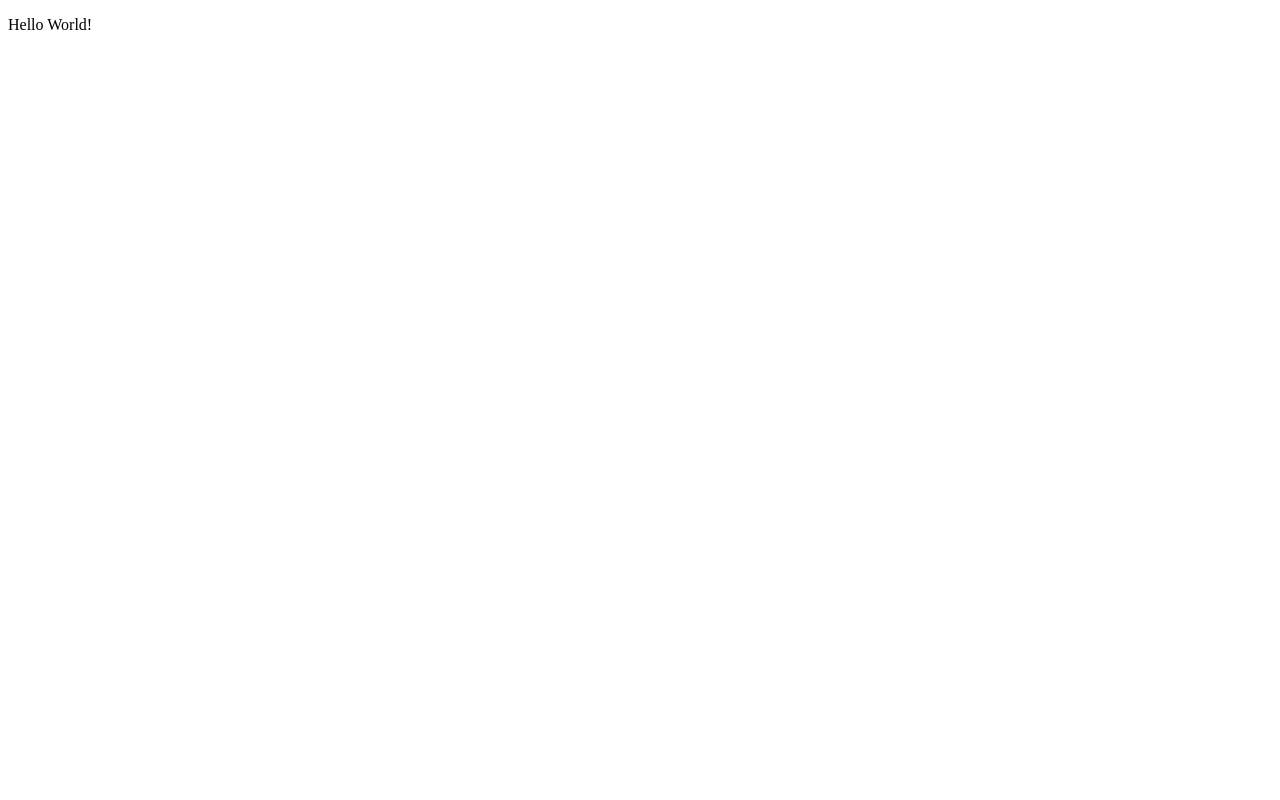
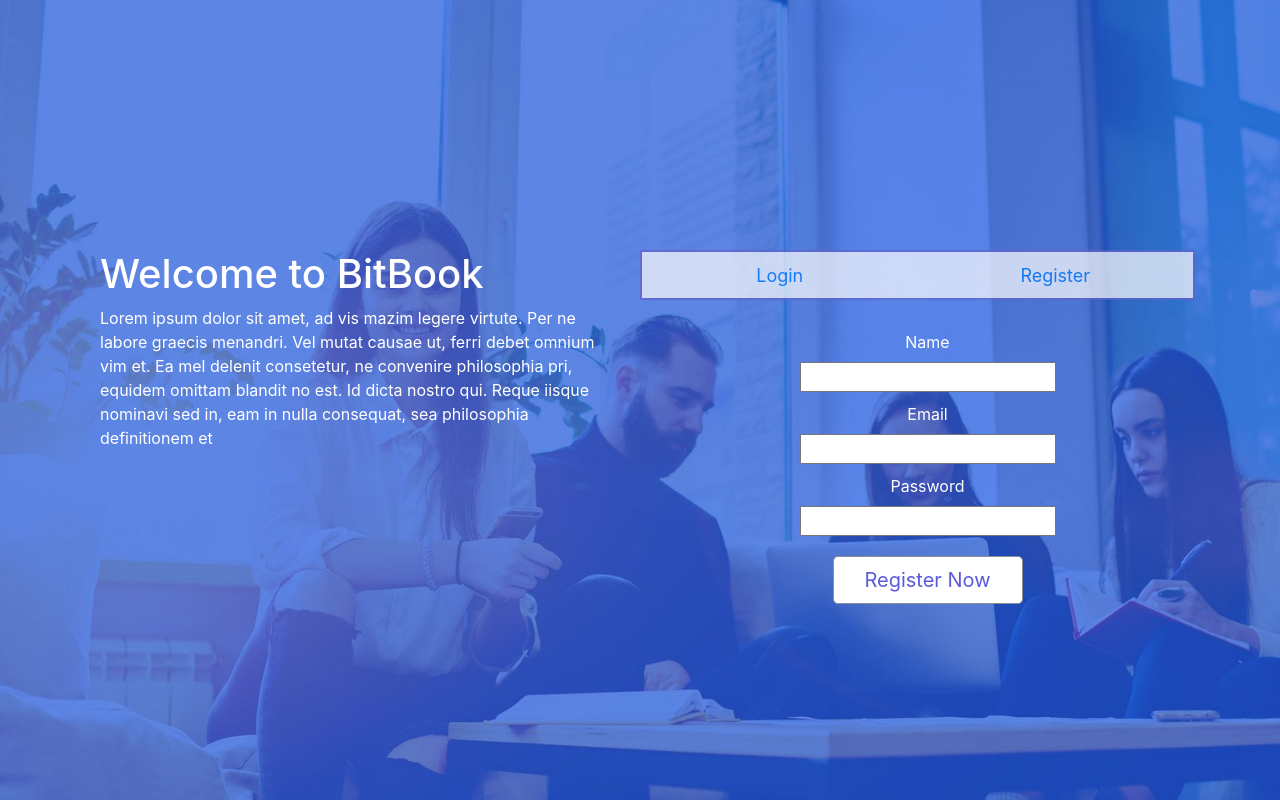
Before and after one commit to nikolaneskovic/bitbook-red-team, a React app: page /#/register in a window 1280 px wide. Built offline with nearby package versions, Linux system fonts and the light colour scheme.

Commit message:
LoginTask1

```diff
--- a/src/components/app.js
+++ b/src/components/app.js
@@ -1,6 +1,10 @@
 import React from "react";
+import LoginPage from "./login/loginPage";
+import LoginForm from "./login/loginForm";
+import RegisterForm from "./login/registerForm";
+import { Switch, Route, Redirect } from "react-router-dom";
+import HelloWorld from "./helloWorld/helloWorld";
 
-import HelloWorld from "./helloWorld/helloWorld";
 
 class App extends React.Component {
     constructor(props) {
@@ -8,7 +12,17 @@ class App extends React.Component {
     }
 
     render() {
-        return <HelloWorld />;
+
+        return (
+
+            <div>
+                <Switch>
+                    <Route exact path="/" component={LoginPage} />
+                    <Route path="/login" component={LoginPage} />
+                    <Route path="/register" component={LoginPage} />
+                </Switch>
+            </div>
+        );
     }
 }
 
--- /dev/null
+++ b/src/components/login/loginForm.js
@@ -0,0 +1,61 @@
+import React from "react";
+
+class LoginForm extends React.Component {
+    constructor(props) {
+        super(props);
+        this.state = {
+            email: "",
+            password: ""
+        };
+
+
+        this.emailEntry = this.emailEntry.bind(this);
+        this.passwordEntry = this.passwordEntry.bind(this);
+    }
+    emailEntry(event) {
+        const value = event.target.value;
+        this.setState({
+            email: value
+        });
+
+    };
+
+    passwordEntry(event) {
+        const value = event.target.value;
+        this.setState({
+            password: value
+        });
+    };
+
+    render() {
+        return (
+            <div className="row">
+
+                <form className="col s12" id="form">
+                    <div className="row">
+                        <div className="input-field col s6">
+                            <label className="login-form"> Email </label> <br />
+                            <input id="input_text" type="text" data-length="25"
+                                value={this.state.email} onChange={this.emailEntry}
+                            />
+                        </div>
+                    </div>
+                    <div className="row">
+                        <div className="input-field col s6">
+                            <label className="login-form"> Password </label><br />
+                            <input id="input_text" type="text" data-length="25"
+                                value={this.state.password} onChange={this.passwordEntry}
+                            />
+                        </div>
+                    </div>
+                    <button className="btn btn-secondary btn-lg" type="submit" name="action" id="login">
+                    Login
+                    </button>
+                </form>
+            </div>
+        );
+
+    }
+}
+
+export default LoginForm;
--- /dev/null
+++ b/src/components/login/loginPage.js
@@ -0,0 +1,48 @@
+import React from "react";
+import LoginForm from "./loginForm";
+import RegisterForm from "./registerForm";
+import { Switch, Route } from "react-router-dom";
+import { Link } from "react-router-dom";
+
+
+const LoginPage = (props) => {
+    return (
+        <div className="container-fluid">
+            <div className="row" id="mainrow">
+
+                <div className="col-lg-6" id="welcome">
+
+                    <h1>Welcome to BitBook</h1>
+                    <p>Lorem ipsum dolor sit amet, ad vis mazim legere virtute. Per ne labore graecis menandri. Vel mutat causae ut, ferri debet omnium vim et. Ea mel delenit consetetur, ne convenire philosophia pri, equidem omittam blandit no est. Id dicta nostro qui. Reque iisque nominavi sed in, eam in nulla consequat, sea philosophia definitionem et</p>
+                </div>
+
+                <div className="col-lg-6">
+                    <table className="table">
+
+                        <div className="row" id="thead">
+                            <div className="col-sm-6">
+                                <Link to="/login">Login</Link>
+                            </div>
+                            <div className="col-sm-6">
+                                <Link to="/register">Register</Link>
+                            </div>
+                        </div>
+                        <div className="col-lg-12">
+                            <Switch>
+                                <Route exact path="/" component={LoginForm} />
+                                <Route path="/login" component={LoginForm} />
+                                <Route path="/register" component={RegisterForm} />
+
+
+                            </Switch>
+                        </div>
+                    </table>
+                </div>
+            </div>
+
+        </div >
+    );
+};
+
+
+export default LoginPage;
--- /dev/null
+++ b/src/components/login/registerForm.js
@@ -0,0 +1,86 @@
+import React from "react";
+
+class RegisterForm extends React.Component {
+    constructor(props) {
+        super(props);
+        this.state = {
+            name: "",
+            email: "",
+            password: ""
+        };
+
+        this.emailEntry = this.emailEntry.bind(this);
+        this.passwordEntry = this.passwordEntry.bind(this);
+        this.nameEntry = this.nameEntry.bind(this);
+
+    }
+    emailEntry(event) {
+        const value = event.target.value;
+        this.setState({
+            email: value
+        });
+
+    };
+
+    passwordEntry(event) {
+        const value = event.target.value;
+        this.setState({
+            password: value
+        });
+    };
+    nameEntry(event) {
+        const value = event.target.value;
+        this.setState({
+            name: value
+        });
+    };
+
+
+
+    onRegisterClick(){
+        let registration = this.state.registration;
+
+    }
+
+
+    render() {
+        return (
+            <div className="row">
+                <form className="col s12" id="form">
+                    <div className="row">
+                        <div className="input-field col s6">
+                            <label> Name</label><br />
+                            <input id="input_text" type="text" data-length="25"
+                                value={this.state.name} onChange={this.nameEntry}
+                            />
+                        </div>
+                    </div>
+                    <div className="row">
+                        <div className="input-field col s6">
+                            <label> Email</label><br />
+                            <input id="input_text" type="text" data-length="25"
+                                value={this.state.email} onChange={this.emailEntry}
+                            />
+                        </div>
+                    </div>
+
+                    <div className="row">
+                        <div className="input-field col s6">
+                            <label> Password</label><br />
+                            <input id="input_text" type="text" data-length="25"
+                                value={this.state.password} onChange={this.passwordEntry}
+                            />
+                        </div>
+                    </div>
+
+                    <button className="btn btn-secondary btn-lg" type="submit" name="action" id="login" onClick={this.onRegisterClick}>
+                        Register Now
+                    </button>
+                </form>
+            </div >
+        );
+
+    }
+}
+
+export default RegisterForm;
--- a/src/index.html
+++ b/src/index.html
@@ -1,15 +1,29 @@
 <!DOCTYPE html>
 <html lang="en">
+
 <head>
     <meta charset="UTF-8">
     <meta name="viewport" content="width=device-width, initial-scale=1.0">
     <meta http-equiv="X-UA-Compatible" content="ie=edge">
+    <link rel="stylesheet" href="https://maxcdn.bootstrapcdn.com/bootstrap/4.0.0-beta.2/css/bootstrap.min.css" integrity="sha384-PsH8R72JQ3SOdhVi3uxftmaW6Vc51MKb0q5P2rRUpPvrszuE4W1povHYgTpBfshb"
+        crossorigin="anonymous">
+
+    <link rel="stylesheet" href="main.css">
 
     <title>My React App</title>
 </head>
+
 <body>
     <div class="container"></div>
+    <script src="https://code.jquery.com/jquery-3.2.1.slim.min.js" integrity="sha384-KJ3o2DKtIkvYIK3UENzmM7KCkRr/rE9/Qpg6aAZGJwFDMVNA/GpGFF93hXpG5KkN"
+        crossorigin="anonymous"></script>
+    <script src="https://cdnjs.cloudflare.com/ajax/libs/popper.js/1.12.3/umd/popper.min.js" integrity="sha384-vFJXuSJphROIrBnz7yo7oB41mKfc8JzQZiCq4NCceLEaO4IHwicKwpJf9c9IpFgh"
+        crossorigin="anonymous"></script>
+
+    <script src="https://maxcdn.bootstrapcdn.com/bootstrap/4.0.0-beta.2/js/bootstrap.min.js" integrity="sha384-alpBpkh1PFOepccYVYDB4do5UnbKysX5WZXm3XxPqe5iKTfUKjNkCk9SaVuEZflJ"
+        crossorigin="anonymous"></script>
 
     <script src="bundle.js"></script>
 </body>
+
 </html>
--- a/src/index.js
+++ b/src/index.js
@@ -1,13 +1,13 @@
 import React from "react";
 import ReactDOM from "react-dom";
-import { BrowserRouter } from "react-router-dom";
+import { HashRouter } from "react-router-dom";
 import "babel-polyfill";
 
 import App from "./components/app";
 
 ReactDOM.render(
-    <BrowserRouter>
+    <HashRouter>
         <App />
-    </BrowserRouter>,
+    </HashRouter>,
     document.querySelector(".container")
 );
--- /dev/null
+++ b/src/main.css
@@ -0,0 +1,59 @@
+#form{
+    margin-top: 20px;
+    margin-left: 20px;
+    text-align: center;
+}
+
+#welcome{
+
+}
+
+
+#login{
+    width: 40%;
+    margin-top:20px;
+    background-color: white;
+    color: rgb(90, 90, 219);
+}
+
+#login:hover{
+    background-color: rgb(65, 65, 206);
+    color: white;
+}
+
+label{
+    margin-top:10px;
+}
+
+.table-bordered{
+    border: 5px solid blue;
+    text-align: center;
+}
+
+#mainrow{
+    margin-top: 250px;
+}
+
+.login-form{
+    margin-right: 10px;
+
+}
+
+body{
+    background-image: url("img/bg1.jpg");
+    background-repeat: no-repeat;
+    background-size: 100% ;
+    color: white;
+
+
+}
+
+#thead{
+    background-color: white;
+    opacity: 0.7;
+    border: 2px rgb(98, 98, 204) solid;
+    text-align: center;
+    height: 50px;
+    padding-top:10px;
+    font-size: 18px;
+}
```
Also changed, not shown: src/img/bg1.jpg (added). Lines whose indentation alone changed are shown as unchanged.
